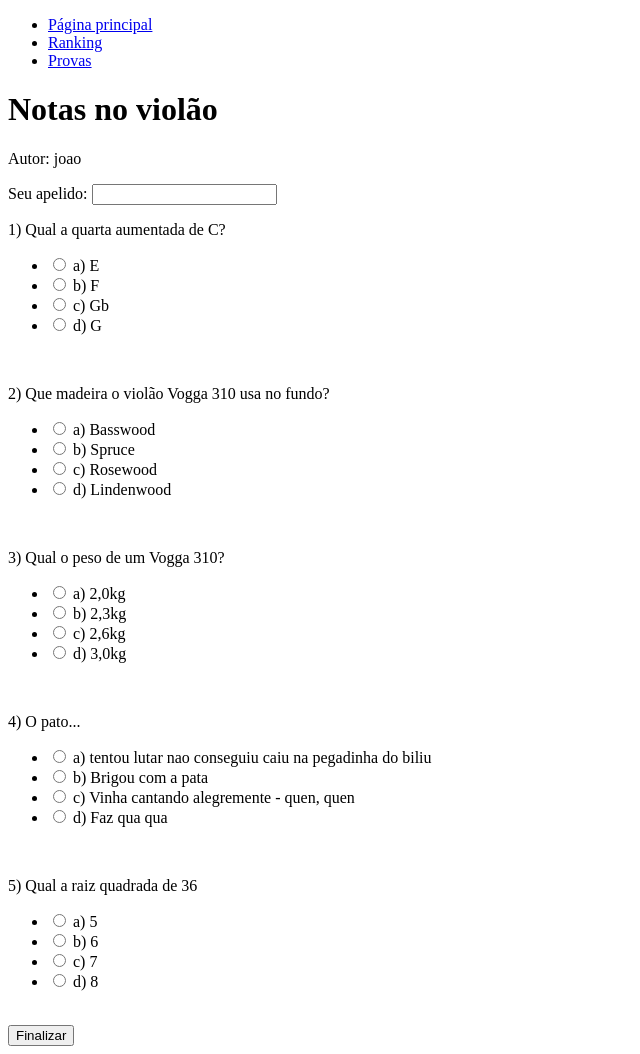
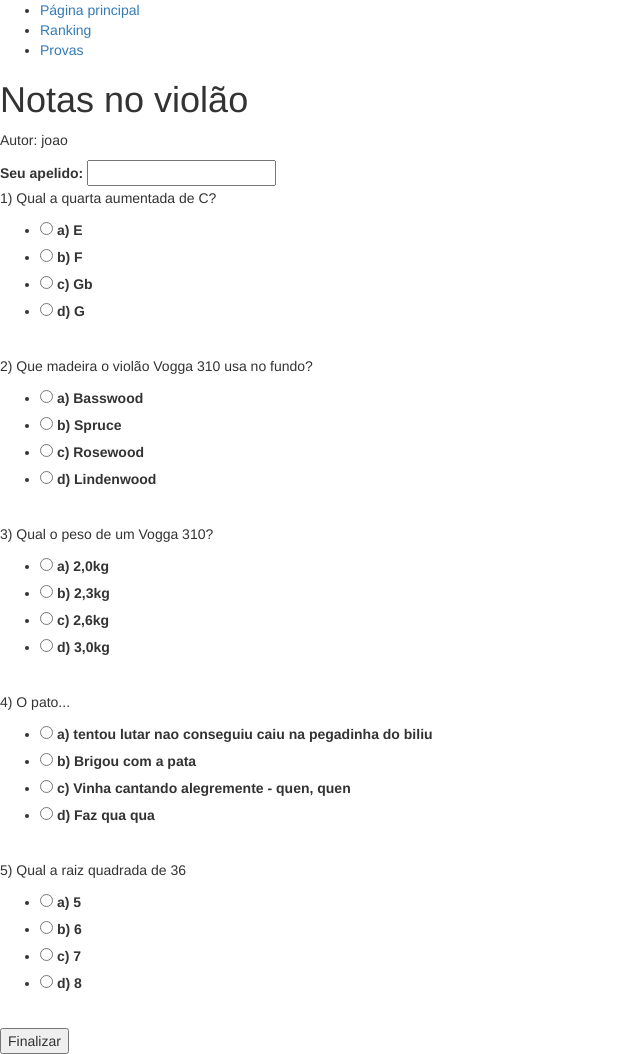
Before and after one commit to tkovs/crystal, a Django app: page /crystal/prova/17/ in a window 1280 px wide. Shown: the whole page, without its empty margins (0-640 px from the left). Run offline with Django 3.2, Linux system fonts and the light colour scheme; data comes from the database, SQL or seed files in the repository; both versions use the stored data as it was after the commit; some libraries are stand-ins or nearby versions.

Commit message:
Inserçao de css com bootstrap e css próprio

```diff
--- a/crystal/templates/crystal/base.html
+++ b/crystal/templates/crystal/base.html
@@ -1,8 +1,13 @@
+{% load static %}
 <!DOCTYPE html>
 
 <html lang='pt-br'>
 	<head>
 		<meta charset='utf-8' />
+
+		<link rel="stylesheet" href="//maxcdn.bootstrapcdn.com/bootstrap/3.2.0/css/bootstrap.min.css">
+		<link rel="stylesheet" href="//maxcdn.bootstrapcdn.com/bootstrap/3.2.0/css/bootstrap-theme.min.css">
+		<link rel="stylesheet" type="text/css" href="{% static 'crystal/css/crystal.css' %}">
 
 		<title>{% block title %}{% endblock %}</title>
 	</head>
```
Also changed, not shown: crystal/static/crystal/css/crystal.css (added), db.sqlite3.
